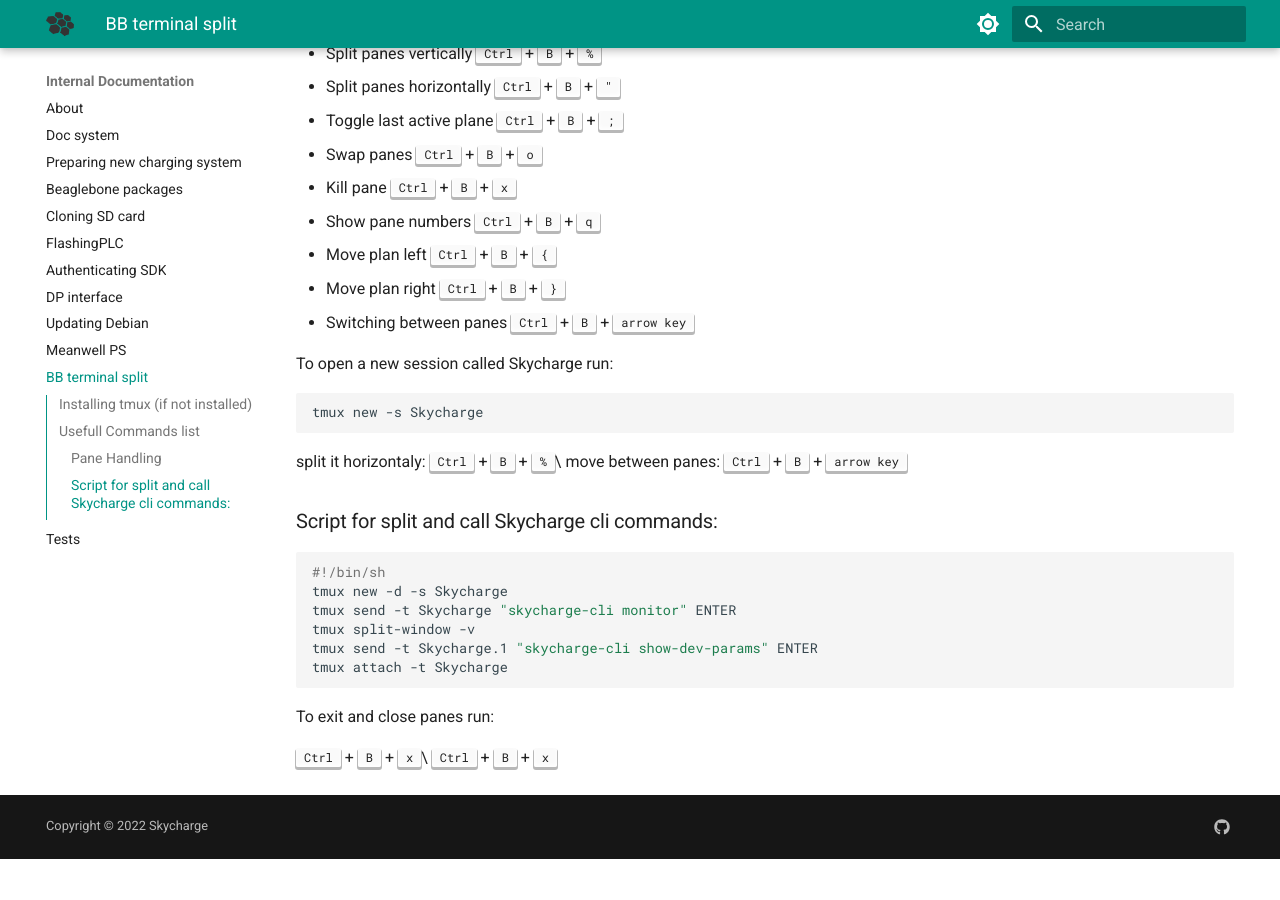
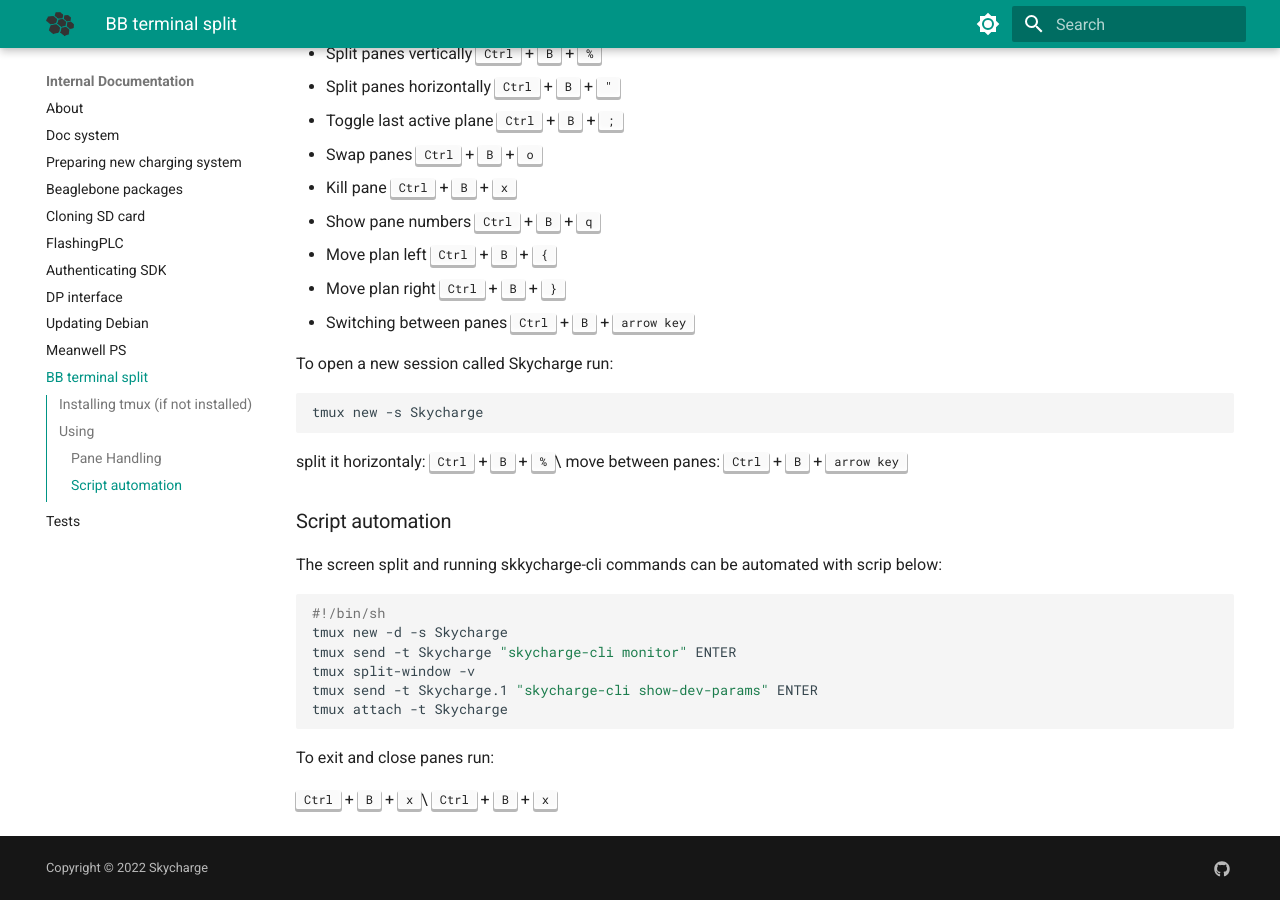
Before and after one commit to g-zajac/mkdosc-playground, an MkDocs documentation site: the page built from docs/tmux.md, in a window 1280 px wide and 900 px high, scrolled down 1556 px. Built offline with MkDocs 1.6.1 and Material for MkDocs 9.7.7, drawn with Linux system fonts in a browser that asks for light colours; before the commit the page ends 2415 px from its top, so only the background shows below that; some of the changed text lies outside the part shown.

Commit message:
tidy up headers

````diff
--- a/docs/tmux.md
+++ b/docs/tmux.md
@@ -7,7 +7,7 @@ The purpose of splitting terminal screen is to see on one terminal window two pa
 sudo apt-get install tmux
 ```
 
-## Usefull Commands list
+## Using
 Creat a new session (window):
 ```shell
 tmux new -s [session_name]
@@ -51,7 +51,8 @@ tmux new -s Skycharge
 split it horizontaly: <kbd>Ctrl</kbd> + <kbd>B</kbd> + <kbd>%</kbd>\
 move between panes: <kbd>Ctrl</kbd> + <kbd>B</kbd> + <kbd>arrow key</kbd>
 
-### Script for split and call Skycharge cli commands:
+### Script automation
+The screen split and running skkycharge-cli commands can be automated with scrip below:
 
 ```bash
 #!/bin/sh
````
